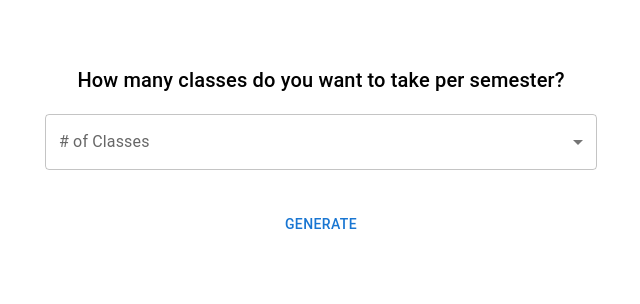
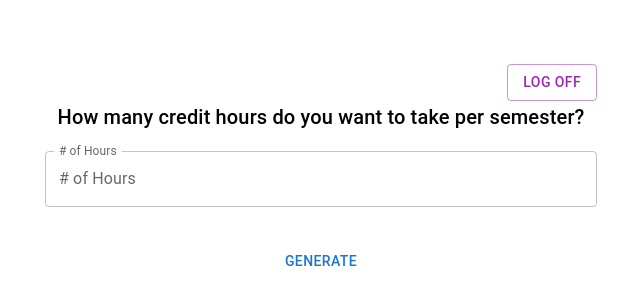
Before and after one commit to The-Four-Russketeers/FrontEndStuff, a React (Create React App) app: page /home in a window 1280 px wide. Shown: the top 304 px of the page, without its empty margins (319-959 px from the left). Built offline with nearby package versions, Linux system fonts and the light colour scheme.

Commit message:
Update form.js

```diff
--- a/src/Components/form.js
+++ b/src/Components/form.js
@@ -5,25 +5,25 @@ import Container from '@mui/material/Container';
 import { Box, CssBaseline } from '@mui/material';
 import Typography from '@mui/material/Typography';
 import InputLabel from '@mui/material/InputLabel';
-import MenuItem from '@mui/material/MenuItem';
 import FormControl from '@mui/material/FormControl';
-import Select, { SelectChangeEvent } from '@mui/material/Select';
 import Stack from '@mui/material/Stack';
-
+import Grid from '@mui/material/Grid';
 
 
 
 
 export default function Form() {
 
-    const [age, setAge] = React.useState('');
 
-    const handleChange = (event) => {
-      setAge(event.target.value);
-        }
-  return (
+   const handleLogOff = () => {
+          // Add logic to handle log off
+          console.log('Logged off');
+        };
+        return (
+
 
     <Container maxWidth="sm">
+
     <Box
         sx={{
             marginTop: 8,
@@ -36,24 +36,28 @@ export default function Form() {
 
           }}
           >
-
-        <Typography component="h1" variant="h6">How many classes do you want to take per semester?</Typography>
+        <Grid container justifyContent="flex-end">
+          <Button onClick={handleLogOff} variant="outlined" color="secondary">
+          Log Off
+          </Button>
+        </Grid>
+        <Typography component="h1" variant="h6">How many credit hours do you want to take per semester?</Typography>
         <br/>
         <FormControl fullWidth>
-        <InputLabel id="demo-simple-select-label"># of Classes</InputLabel>
-        <Select
-          labelId="demo-simple-select-label"
-          id="demo-simple-select"
-          value={age}
-          label="numClasses"
-          onChange={handleChange}
-        >
-          <MenuItem value={1}>One</MenuItem>
-          <MenuItem value={2}>Two</MenuItem>
-          <MenuItem value={3}>Three</MenuItem>
-          <MenuItem value={4}>Four</MenuItem>
-          <MenuItem value={5}>Five</MenuItem>
-        </Select>
+        <InputLabel id="demo-simple-select-label"># of Hours</InputLabel>
+        <TextField
+          id="outlined-number"
+          label="# of Hours"
+          type="number"
+          InputLabelProps={{
+            shrink: true,
+          }}
+          inputProps={{
+            min: 3,
+            max: 18,
+            step: 1,
+          }}
+        />
         </FormControl>
         <br/>
         <br/>
```
